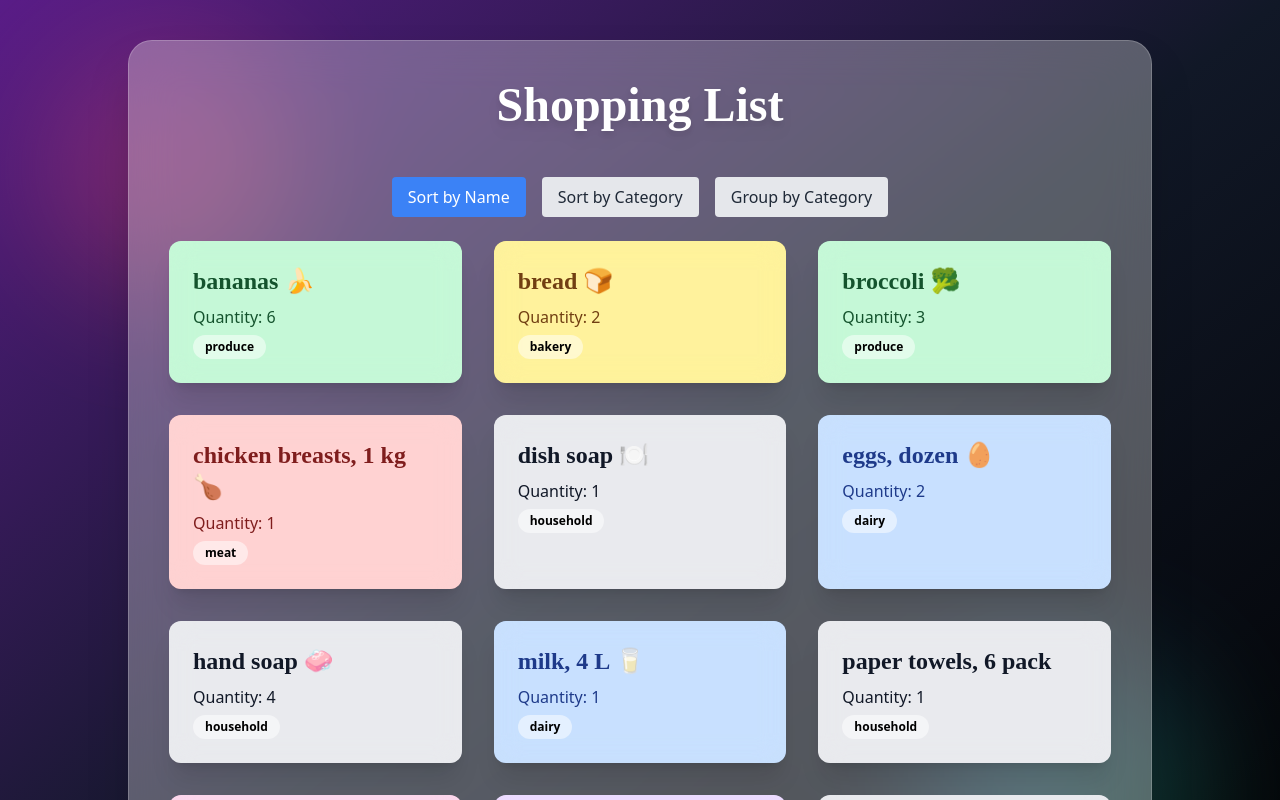
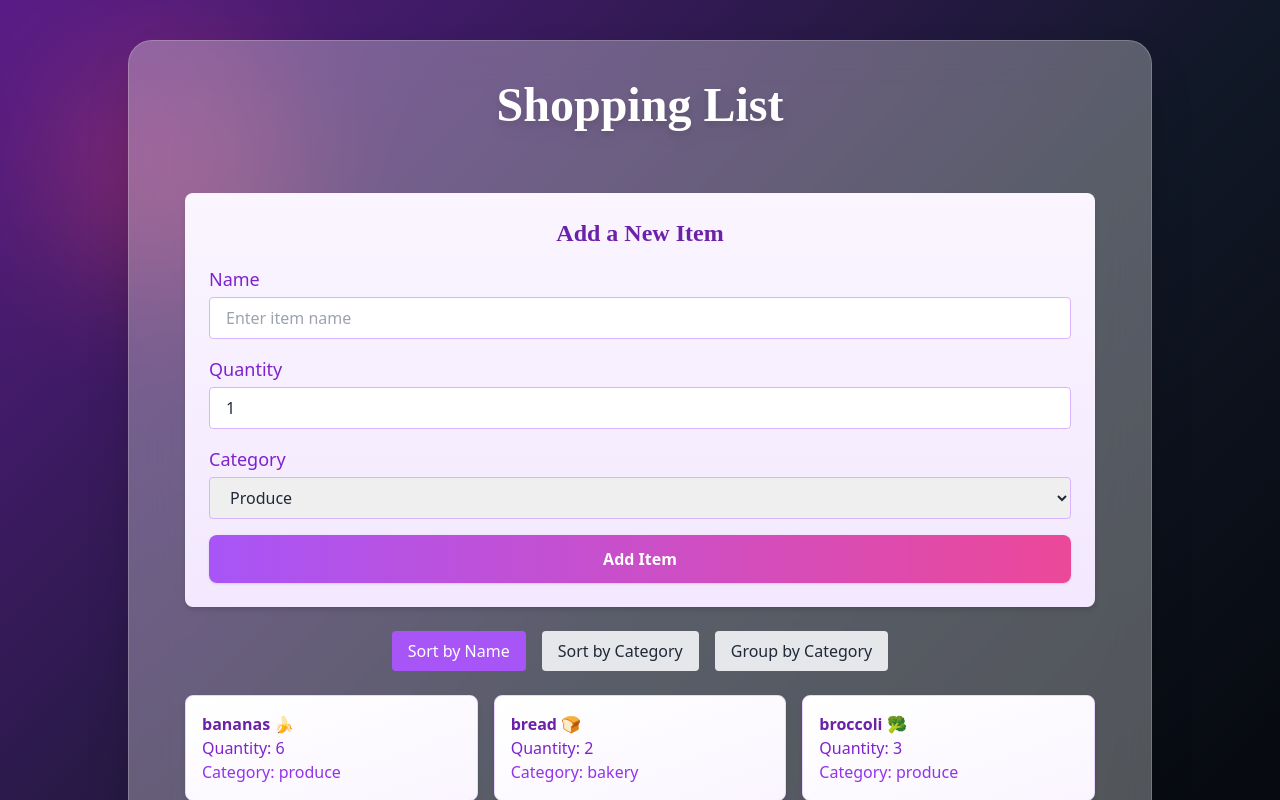
Before and after one commit to tehjibsingh/cprg306-assignments, a Next.js app: page /week-7 in a window 1280 px wide. Shown: the top 800 px of the page. Built offline with nearby package versions, Linux system fonts and the light colour scheme.

Commit message:
week-7 updated

```diff
--- a/app/week-7/item-list.js
+++ b/app/week-7/item-list.js
@@ -1,11 +1,8 @@
-// /app/week-6/item-list.js
 "use client";
 
 import { useState } from 'react';
-import Item from './item';
 
-// Shopping list data
-const itemsData = [
+const initialItemsData = [
   { "id": "1h2GJKH12gkHG31h1H", "name": "milk, 4 L 🥛", "quantity": 1, "category": "dairy" },
   { "id": "2KJH3k2j3H1k2J3K1H", "name": "bread 🍞", "quantity": 2, "category": "bakery" },
   { "id": "3h2KJH3k2j3H1k2J3", "name": "eggs, dozen 🥚", "quantity": 2, "category": "dairy" },
@@ -20,36 +17,95 @@ const itemsData = [
   { "id": "12GJKH12gkHG31h1", "name": "hand soap 🧼", "quantity": 4, "category": "household" }
 ];
 
-export default function ItemList() {
+export default function ShoppingListApp() {
+  try {
+    const [items, setItems] = useState(initialItemsData);
+    const [name, setName] = useState('');
+    const [quantity, setQuantity] = useState(1);
+    const [category, setCategory] = useState('produce');
     const [sortBy, setSortBy] = useState('name');
     const [groupByCategory, setGroupByCategory] = useState(false);
 
-  // Sort items based on the sortBy state
-  const sortedItems = [...itemsData].sort((a, b) => {
-    if (sortBy === 'name') {
-      return a.name.localeCompare(b.name);
-    } else if (sortBy === 'category') {
-      return a.category.localeCompare(b.category);
-    }
+    const sortedItems = [...items].sort((a, b) => {
+      if (sortBy === 'name') return a.name.localeCompare(b.name);
+      if (sortBy === 'category') return a.category.localeCompare(b.category);
       return 0;
     });
 
-  // Group items by category if the groupByCategory state is true
     const groupedItems = groupByCategory
       ? sortedItems.reduce((acc, item) => {
-        if (!acc[item.category]) {
-          acc[item.category] = [];
-        }
+          if (!acc[item.category]) acc[item.category] = [];
           acc[item.category].push(item);
           return acc;
         }, {})
       : { All: sortedItems };
 
+    const handleAddItem = (e) => {
+      e.preventDefault();
+      const newItem = { id: Date.now().toString(), name, quantity, category };
+      setItems([...items, newItem]);
+      setName('');
+      setQuantity(1);
+      setCategory('produce');
+    };
+
     return (
-    <div className="max-w-5xl mx-auto">
+      <div className="max-w-5xl mx-auto p-4">
+        <div className="bg-gradient-to-b from-purple-50 to-purple-100 p-6 rounded-lg shadow-md mb-6">
+          <h2 className="text-2xl font-bold text-center text-purple-800 mb-4">Add a New Item</h2>
+          <form onSubmit={handleAddItem} className="space-y-4">
+            <div>
+              <label className="block mb-1 text-lg text-purple-700">Name</label>
+              <input
+                type="text"
+                value={name}
+                onChange={(e) => setName(e.target.value)}
+                required
+                className="w-full px-4 py-2 border border-purple-300 rounded focus:outline-none focus:ring-2 focus:ring-purple-400"
+                placeholder="Enter item name"
+              />
+            </div>
+            <div>
+              <label className="block mb-1 text-lg text-purple-700">Quantity</label>
+              <input
+                type="number"
+                value={quantity}
+                onChange={(e) => setQuantity(parseInt(e.target.value))}
+                required
+                className="w-full px-4 py-2 border border-purple-300 rounded focus:outline-none focus:ring-2 focus:ring-purple-400"
+                placeholder="Enter quantity"
+              />
+            </div>
+            <div>
+              <label className="block mb-1 text-lg text-purple-700">Category</label>
+              <select
+                value={category}
+                onChange={(e) => setCategory(e.target.value)}
+                className="w-full px-4 py-2 border border-purple-300 rounded focus:outline-none focus:ring-2 focus:ring-purple-400"
+                required
+              >
+                <option value="produce">Produce</option>
+                <option value="dairy">Dairy</option>
+                <option value="bakery">Bakery</option>
+                <option value="meat">Meat</option>
+                <option value="canned goods">Canned Goods</option>
+                <option value="dry goods">Dry Goods</option>
+                <option value="household">Household</option>
+                <option value="other">Other</option>
+              </select>
+            </div>
+            <button
+              type="submit"
+              className="w-full py-3 bg-gradient-to-r from-purple-500 to-pink-500 text-white font-semibold rounded-lg shadow hover:shadow-lg hover:bg-gradient-to-r hover:from-pink-500 hover:to-purple-500 transition duration-200"
+            >
+              Add Item
+            </button>
+          </form>
+        </div>
+
         <div className="flex justify-center gap-4 mb-6">
           <button
-          className={`px-4 py-2 rounded ${sortBy === 'name' && !groupByCategory ? 'bg-blue-500 text-white' : 'bg-gray-200'}`}
+            className={`px-4 py-2 rounded ${sortBy === 'name' && !groupByCategory ? 'bg-purple-500 text-white' : 'bg-gray-200 hover:bg-gray-300'}`}
             onClick={() => {
               setSortBy('name');
               setGroupByCategory(false);
@@ -58,7 +114,7 @@ export default function ItemList() {
             Sort by Name
           </button>
           <button
-          className={`px-4 py-2 rounded ${sortBy === 'category' && !groupByCategory ? 'bg-blue-500 text-white' : 'bg-gray-200'}`}
+            className={`px-4 py-2 rounded ${sortBy === 'category' && !groupByCategory ? 'bg-purple-500 text-white' : 'bg-gray-200 hover:bg-gray-300'}`}
             onClick={() => {
               setSortBy('category');
               setGroupByCategory(false);
@@ -67,27 +123,37 @@ export default function ItemList() {
             Sort by Category
           </button>
           <button
-          className={`px-4 py-2 rounded ${groupByCategory ? 'bg-blue-500 text-white' : 'bg-gray-200'}`}
+            className={`px-4 py-2 rounded ${groupByCategory ? 'bg-purple-500 text-white' : 'bg-gray-200 hover:bg-gray-300'}`}
             onClick={() => {
               setGroupByCategory(!groupByCategory);
-            setSortBy(''); // Reset sortBy when grouping by category
+              setSortBy('');
             }}
           >
             Group by Category
           </button>
         </div>
 
-      {/* Render items */}
         {Object.entries(groupedItems).map(([category, items]) => (
-        <div key={category}>
-          {groupByCategory && <h2 className="text-lg font-semibold mt-4 capitalize mb-3">{category}</h2>}
-          <ul className="grid grid-cols-1 sm:grid-cols-2 lg:grid-cols-3 gap-8">
+          <div key={category} className="mb-6">
+            {groupByCategory && <h3 className="text-lg font-semibold text-purple-700 mt-4 mb-2 capitalize">{category}</h3>}
+            <ul className="grid grid-cols-1 sm:grid-cols-2 lg:grid-cols-3 gap-4">
               {items.map(item => (
-              <Item key={item.id} name={item.name} quantity={item.quantity} category={item.category} />
+                <li
+                  key={item.id}
+                  className="bg-gradient-to-br from-white to-purple-50 border border-purple-200 p-4 rounded-lg shadow-md hover:shadow-lg transition"
+                >
+                  <p className="font-bold text-purple-800">{item.name}</p>
+                  <p className="text-purple-700">Quantity: {item.quantity}</p>
+                  <p className="text-purple-600">Category: {item.category}</p>
+                </li>
               ))}
             </ul>
           </div>
         ))}
       </div>
     );
+} catch (error) {
+  console.error("Error rendering ShoppingListApp:", error);
+  return <p className="text-red-500">Error loading the shopping list. Please try again.</p>;
 }
+}
```
Lines whose indentation alone changed are shown as unchanged.
